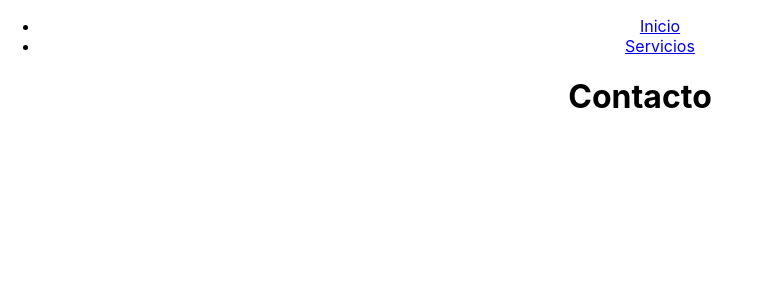
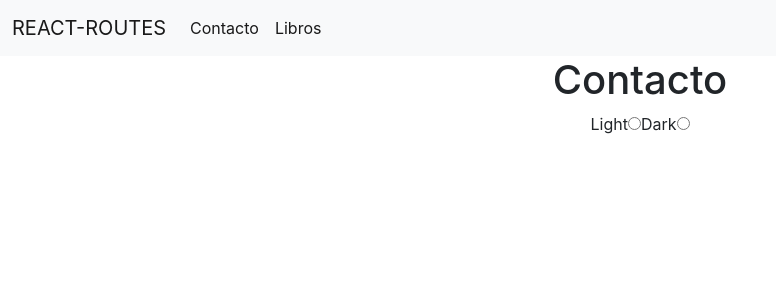
Before and after one commit to JMBuccolini/ReactClase4, a React (Create React App) app: page / in a window 1280 px wide. Shown: the top 300 px of the page, without its empty margins (0-776 px from the left). Built offline with nearby package versions, Linux system fonts and the light colour scheme.

Commit message:
incluida NavBar

```diff
--- a/public/index.html
+++ b/public/index.html
@@ -24,6 +24,8 @@
       work correctly both with client-side routing and a non-root public URL.
       Learn how to configure a non-root public URL by running `npm run build`.
     -->
+    <link href="https://cdn.jsdelivr.net/npm/bootstrap@5.2.3/dist/css/bootstrap.min.css" rel="stylesheet" integrity="sha384-rbsA2VBKQhggwzxH7pPCaAqO46MgnOM80zW1RWuH61DGLwZJEdK2Kadq2F9CUG65" crossorigin="anonymous">
+    <script src="https://cdn.jsdelivr.net/npm/bootstrap@5.2.3/dist/js/bootstrap.bundle.min.js" integrity="sha384-kenU1KFdBIe4zVF0s0G1M5b4hcpxyD9F7jL+jjXkk+Q2h455rYXK/7HAuoJl+0I4" crossorigin="anonymous"></script>
     <title>React App</title>
   </head>
   <body>
--- a/src/App.js
+++ b/src/App.js
@@ -4,6 +4,8 @@
 import BookList from './components/BookList';
 import BookContextProvider from './components/BookContextProvider';
 import { BrowserRouter, Route, Routes } from 'react-router-dom';
+import Header from './components/Header';
+import ThemeProvider from './components/ThemeProvider';
 
 function App() {
   return (
@@ -15,6 +17,9 @@
           <Route path="/" element={<Contact />} />
           <Route path="/Libros" element={<BookContextProvider><BookList /></BookContextProvider>} />
         </Routes>
+        <ThemeProvider>
+        <Header/>
+        </ThemeProvider>
       </BrowserRouter>
 
     </div>
--- a/src/components/NavBar.jsx
+++ b/src/components/NavBar.jsx
@@ -1,15 +1,27 @@
-import { Link } from "react-router-dom"
-import React from "react";
+import React from 'react';
+import { Link } from 'react-router-dom';
 
-const NavBar = () => {
-    return (
-        <nav>
-            <ul>
-                <li><Link to="/">Inicio</Link></li>
-                <li><Link to="/Libros">Servicios</Link></li>
-            </ul>
-        </nav>
-    );
+function NavBar(){
+    return(
+        <nav className="navbar navbar-expand-lg bg-light">
+  <div className="container-fluid">
+    <a className="navbar-brand" href="/">REACT-ROUTES</a>
+    <button className="navbar-toggler" type="button" data-bs-toggle="collapse" data-bs-target="#navbarSupportedContent" aria-controls="navbarSupportedContent" aria-expanded="false" aria-label="Toggle navigation">
+      <span className="navbar-toggler-icon"></span>
+    </button>
+    <div className="collapse navbar-collapse" id="navbarSupportedContent">
+      <ul className="navbar-nav me-auto mb-2 mb-lg-0">
+        <li className="nav-item">
+          <Link to={'/'} className="nav-link active" aria-current="page">Contacto</Link>
+        </li>
+        <li className="nav-item">
+            <Link to={'/Libros'} className="nav-link active" aria-current="page">Libros</Link>
+        </li>
+      </ul>
+    </div>
+  </div>
+</nav>
+    )
 }
 
 export default NavBar;
```
